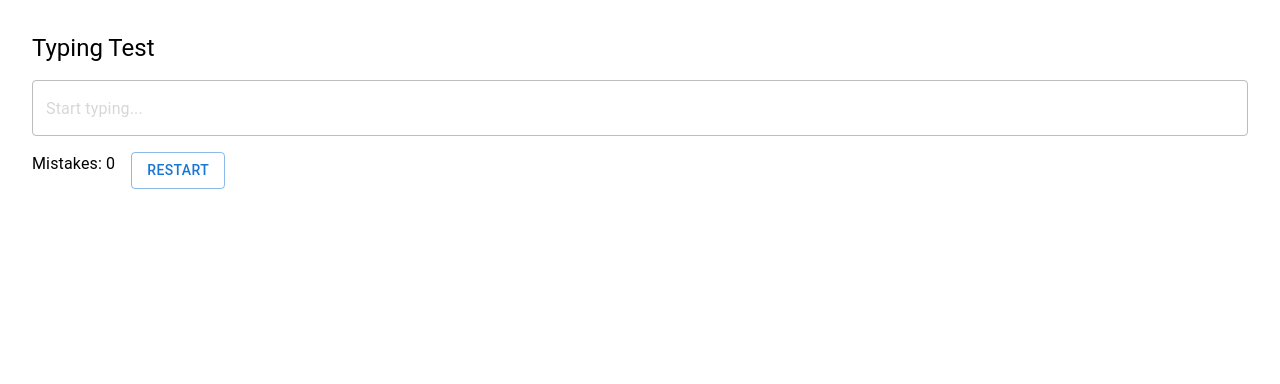
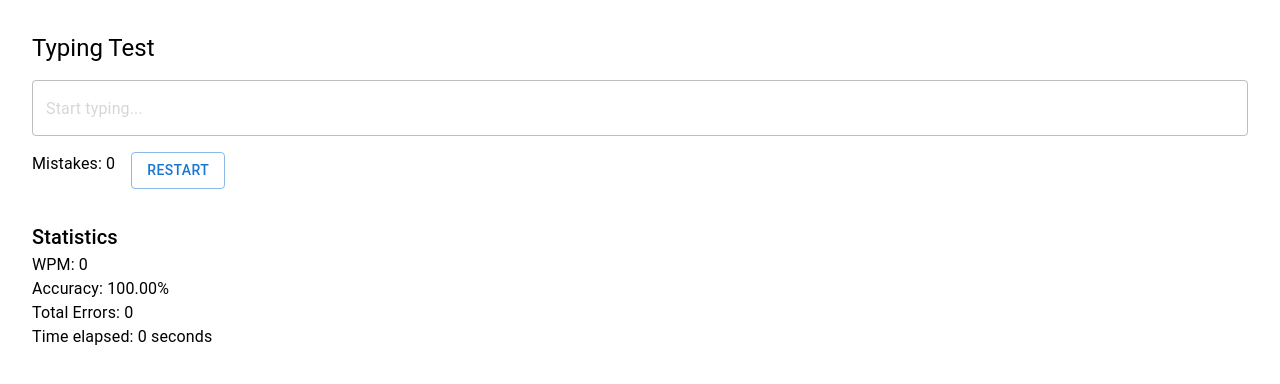
Before and after one commit to ZubalYana/typing-speed-counter, a React (Vite) app: page / in a window 1280 px wide. Shown: the top 384 px of the page. Built offline with nearby package versions, Linux system fonts and the light colour scheme; no server answers.

Commit message:
calculate and show stats once the text is fully typed

```diff
--- a/src/components/Typing.tsx
+++ b/src/components/Typing.tsx
@@ -16,8 +16,10 @@ export default function TypingTest() {
     const [started, setStarted] = useState<boolean>(false);
     const [isFinished, setIsFinished] = useState<boolean>(false);
     const [firstErrorIndex, setFirstErrorIndex] = useState<number | null>(null);
+    const [timeElapsed, setTimeElapsed] = useState<number>(0);
 
     const inputRef = useRef<HTMLInputElement | null>(null);
+    const timerRef = useRef<ReturnType<typeof setInterval> | null>(null);
 
     const fetchText = () => {
         axios.get("http://localhost:5000/random-text").then((res) => {
@@ -27,12 +29,32 @@ export default function TypingTest() {
             setStarted(false);
             setIsFinished(false);
             setFirstErrorIndex(null);
+            setTimeElapsed(0);
+            if (timerRef.current) {
+                clearInterval(timerRef.current);
+                timerRef.current = null;
+            }
         });
     };
 
     useEffect(() => {
         fetchText();
     }, []);
+
+    useEffect(() => {
+        if (started && !timerRef.current && !isFinished) {
+            timerRef.current = setInterval(() => {
+                setTimeElapsed((t) => t + 1);
+            }, 1000)
+        }
+    }, [started, isFinished])
+
+    useEffect(() => {
+        if (isFinished && timerRef.current) {
+            clearInterval(timerRef.current);
+            timerRef.current = null;
+        }
+    }, [isFinished]);
 
     useEffect(() => {
         if (started && userInput.length === text.length) {
@@ -115,6 +137,14 @@ export default function TypingTest() {
         });
     };
 
+    const totalTypedChars = userInput.length + (firstErrorIndex !== null ? 1 : 0);
+    const correctChars = userInput.length;
+    const accuracy =
+        totalTypedChars > 0 ? (correctChars / totalTypedChars) * 100 : 100;
+
+    const timeMinutes = timeElapsed / 60 || 1;
+    const wpm = Math.round((correctChars / 5) / timeMinutes);
+
     return (
         <Box p={4}>
             <Typography variant="h5" gutterBottom>
@@ -144,6 +174,16 @@ export default function TypingTest() {
                     Restart
                 </Button>
             </Stack>
+
+            {isFinished && (
+                <Box mt={4}>
+                    <Typography variant="h6">Statistics</Typography>
+                    <Typography>WPM: {wpm}</Typography>
+                    <Typography>Accuracy: {accuracy.toFixed(2)}%</Typography>
+                    <Typography>Total Errors: {mistakes}</Typography>
+                    <Typography>Time elapsed: {timeElapsed} seconds</Typography>
+                </Box>
+            )}
         </Box>
     );
 }
```
